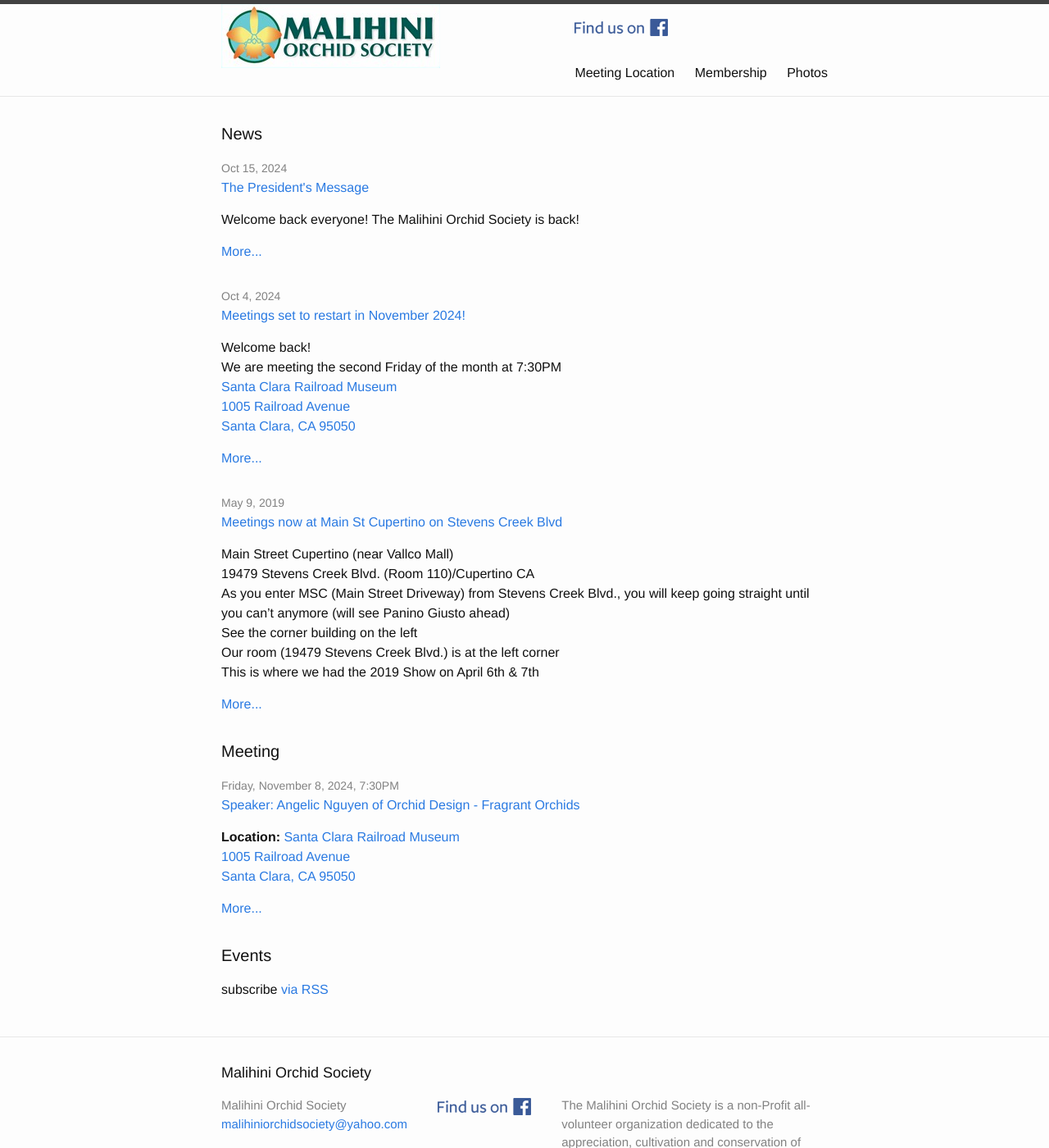
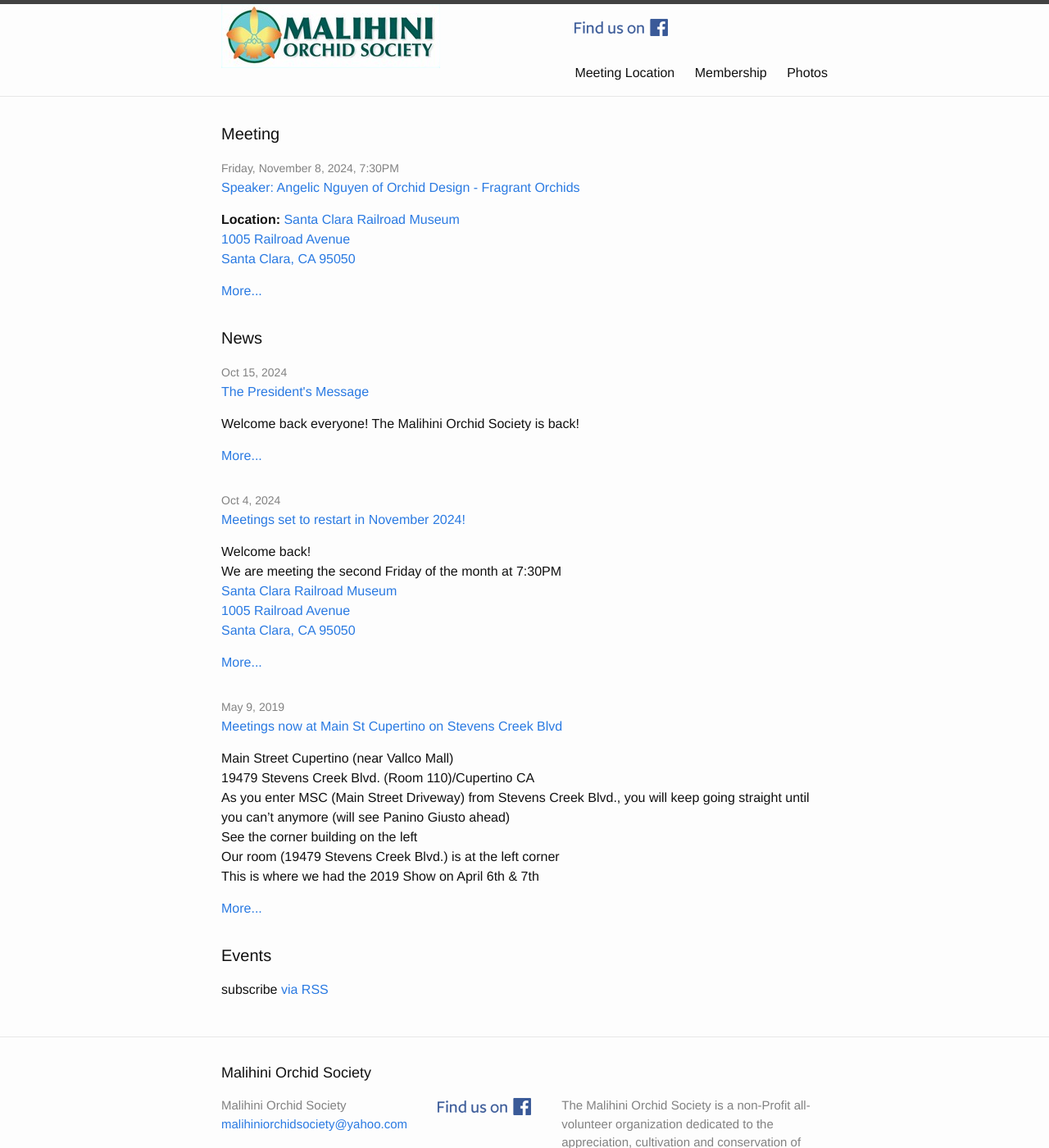
Before and after one commit to malihini/malihini.github.io, a Jekyll site: the page built from index.html, in a window 1280 px wide and 1400 px high. Shown: the whole window at 82% size. Built offline with Jekyll 4.4.1, drawn with Linux system fonts in a browser that asks for light colours.

Commit message:
Update index.html
moved meeting up to the top ahead of news

```diff
--- a/index.html
+++ b/index.html
@@ -7,12 +7,12 @@ layout: default
 
 
   <!-- news/meeting section -->
-  <h1 class="page-heading">News</h1>
+   <h1 class="page-heading">Meeting</h1>
 
   <ul class="post-list">
-    {% for post in site.categories.['news'] %}
+    {% for post in site.categories.['meeting'] limit:1 %}
       <li>
-        <span class="post-meta">{{ post.date | date: "%b %-d, %Y" }}</span>
+        <span class="post-meta">{{ post.date | date: "%A, %B %-d, %Y, %l:%M%p" }}</span>
 
         <h2>
           <a class="post-link" href="{{ post.url | prepend: site.baseurl }}">{{ post.title }}</a>
@@ -23,12 +23,12 @@ layout: default
     {% endfor %}
   </ul>
 
-  <h1 class="page-heading">Meeting</h1>
+  <h1 class="page-heading">News</h1>
 
   <ul class="post-list">
-    {% for post in site.categories.['meeting'] limit:1 %}
+    {% for post in site.categories.['news'] %}
       <li>
-        <span class="post-meta">{{ post.date | date: "%A, %B %-d, %Y, %l:%M%p" }}</span>
+        <span class="post-meta">{{ post.date | date: "%b %-d, %Y" }}</span>
 
         <h2>
           <a class="post-link" href="{{ post.url | prepend: site.baseurl }}">{{ post.title }}</a>
```
